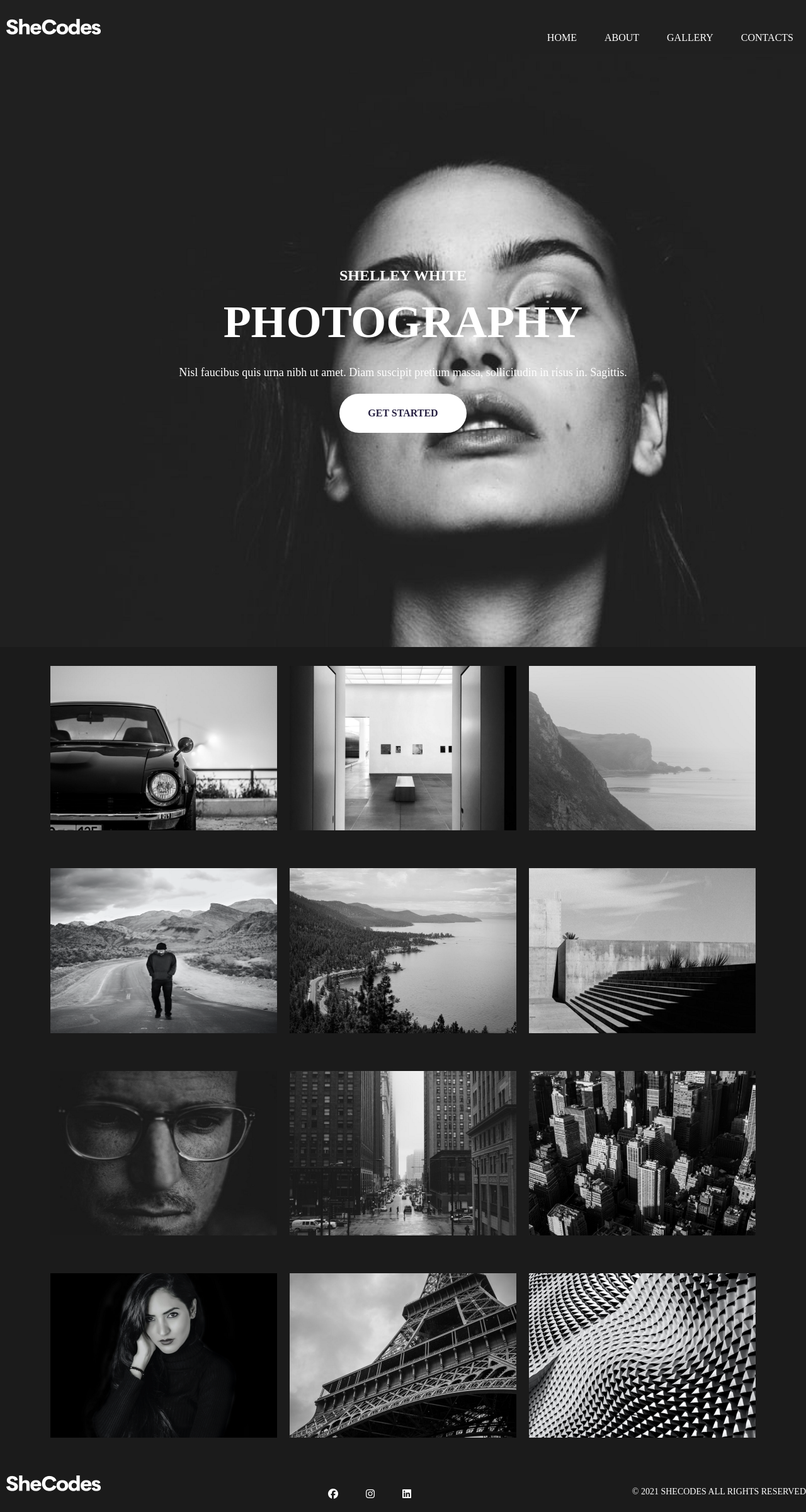
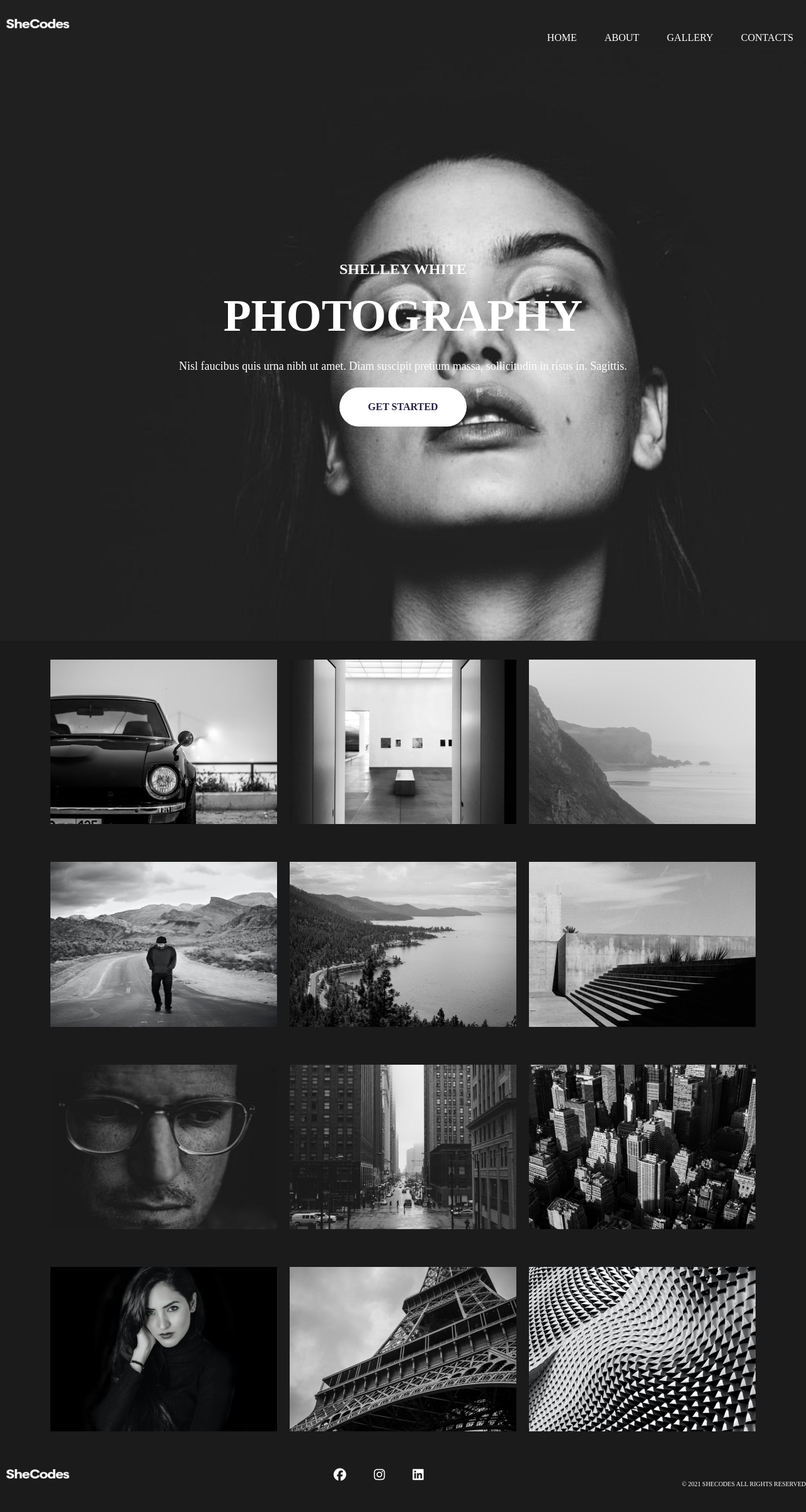
Before and after one commit to UkrValentyna/Photografer-portfolio, a plain HTML site: page index.html in a window 1280 px wide. Shown: the whole page at 63% size. After the commit the page ends 2377 px from the top, so only its background shows below. Drawn offline with nearby package versions, Linux system fonts and the light colour scheme.

Commit message:
Made CEO friendly

```diff
--- a/css/styles.css
+++ b/css/styles.css
@@ -33,7 +33,7 @@ h2 {
 }
 
 h3 {
-  font-size: 14px;
+  font-size: 10px;
   font-weight: normal;
 }
 h4{
@@ -77,6 +77,7 @@ img {
   padding: 20px;
   font-size: 16px;
   font-weight: normal;
+  display: inline;
 }
 
 .navigation-links a :hover {
@@ -84,7 +85,7 @@ img {
 }
 
 .social-links a {
-  font-size: 16px;
+  font-size: 20px;
   color: white;
   padding: 20px;
 }
@@ -126,6 +127,8 @@ font-size: 18px;
   }
   h1 {
     font-size: 34px;
+
+
   }
   .social-links a {
     font-size: 10px;
@@ -147,6 +150,9 @@ font-size: 18px;
 
   margin-top: 60px;
 }
+ h3 {
+    font-size: 10px;
+  }
 
 }
 
@@ -157,12 +163,9 @@ font-size: 18px;
   h1 {
     font-size: 34px;
   }
-  h3 {
-    font-size: 10px;
-  }
 
 
   .social-links a {
-    font-size: 10px;
+    font-size: 12px;
   }
 }
--- a/index.html
+++ b/index.html
@@ -3,7 +3,11 @@
   <head>
     <meta charset="UTF-8" />
     <meta name="viewport" content="width=device-width, initial-scale=1.0" />
-    <title>Shelley White</title>
+    <meta
+      name="description"
+      content="Shelley White- professional fotografer in Los Angeles"
+    />
+    <title>Shelley White- professional fotografer in Los Angeles</title>
     <link
       href="https://cdn.jsdelivr.net/npm/bootstrap@5.3.1/dist/css/bootstrap.min.css"
       rel="stylesheet"
@@ -29,7 +33,11 @@
   </head>
   <body>
     <nav class="d-flex justify-content-between">
-      <img src="/images/She Codes.png" alt="Logo" class="d-none d-md-block" />
+      <img
+        src="/images/She Codes (1).png"
+        alt="Logo"
+        class="d-none d-md-block"
+      />
       <div class="navigation-links mt-5">
         <a href="/index.html" title="Homepage">Home</a>
         <a href="/about.html" title="More about Shelley">About</a>
@@ -98,8 +106,12 @@
       </div>
     </div>
     <footer class="d-flex justify-content-between">
-      <img src="/images/She Codes.png" alt="Logo" class="d-none d-md-block" />
-      <div class="social-links mt-5">
+      <img
+        src="/images/She Codes (1).png"
+        alt="Logo"
+        class="d-none d-md-block"
+      />
+      <div class="social-links mt-4">
         <a href="http://facebook.com"><i class="fa-brands fa-facebook"></i></a>
         <a href="http://instagram.com"
           ><i class="fa-brands fa-instagram"></i
```
Also changed, not shown: about.html (+4 -3 lines), contacts.html (+5 -4 lines), gallery.html (+4 -3 lines), images/She Codes (1).png (added).
